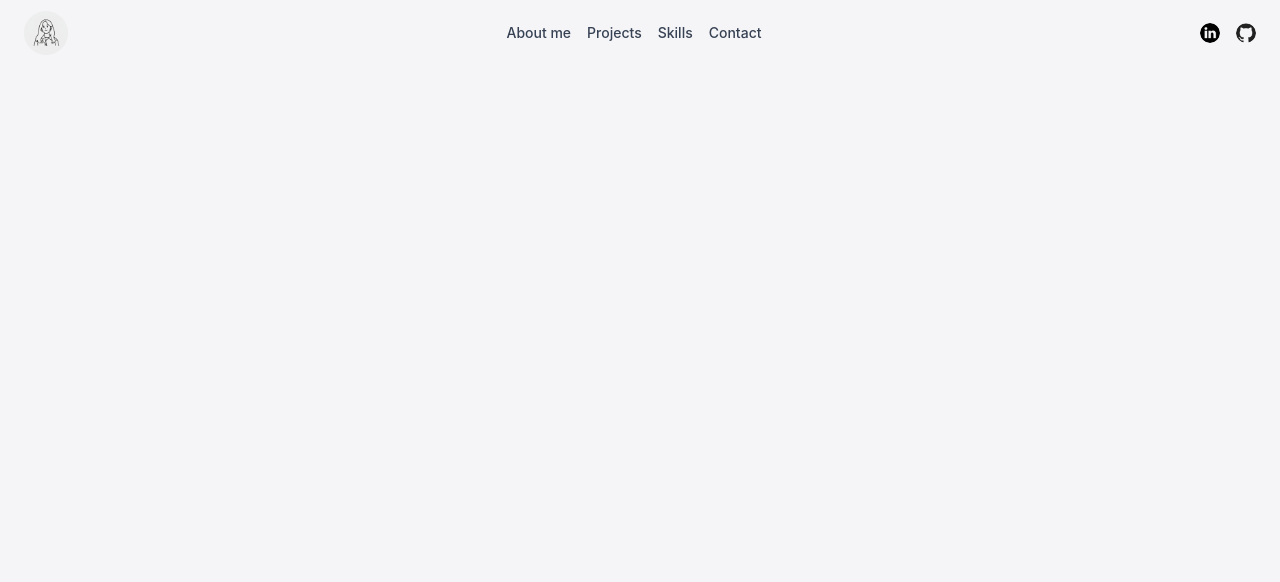
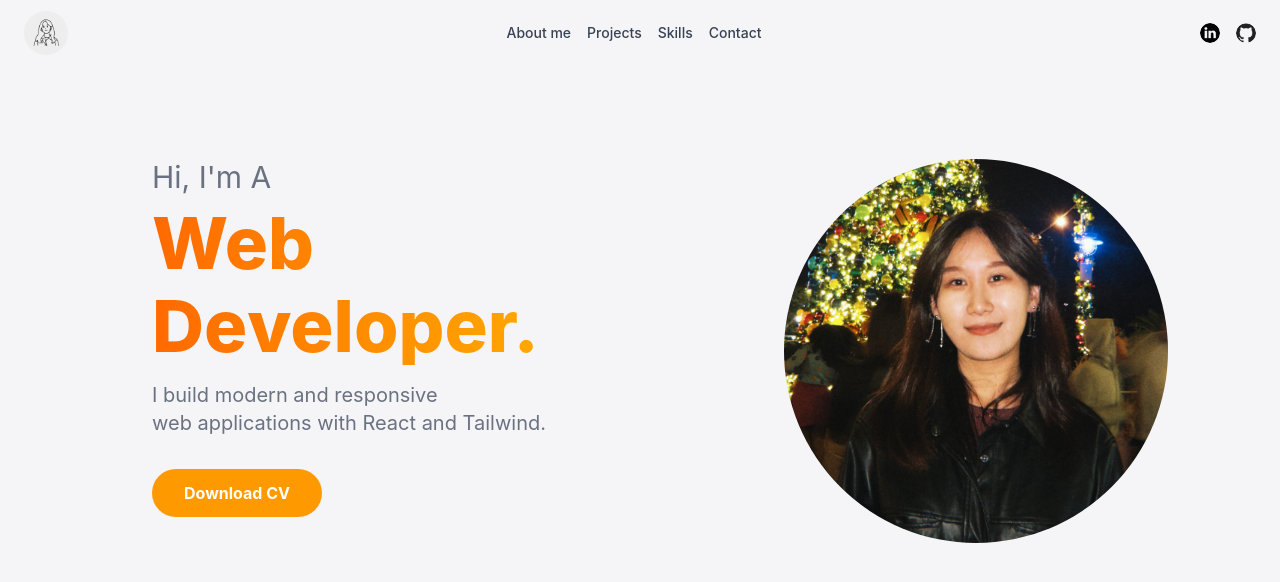
Before and after one commit to emmatwan0707-web/react-portfolio, a React (Vite) app: page / in a window 1280 px wide. Shown: the top 582 px of the page. Built offline with nearby package versions, Linux system fonts and the light colour scheme.

Commit message:
Add Header component

```diff
--- a/package.json
+++ b/package.json
@@ -11,7 +11,8 @@
   },
   "dependencies": {
     "react": "^19.2.0",
-    "react-dom": "^19.2.0"
+    "react-dom": "^19.2.0",
+    "react-simple-typewriter": "^5.0.1"
   },
   "devDependencies": {
     "@eslint/js": "^9.39.1",
--- a/src/App.jsx
+++ b/src/App.jsx
@@ -1,8 +1,12 @@
 import Header from "./components/Header.jsx";
+import Hero from "./components/Hero.jsx";
 
 function App() {
     return (
-        <Header />
+        <div>
+          <Header />
+          <Hero />
+        </div>
     );
 }
 
--- /dev/null
+++ b/src/components/Hero.jsx
@@ -0,0 +1,52 @@
+import React from 'react'
+import profilePic from '../assets/profile-pic.jpg'
+import { Typewriter } from 'react-simple-typewriter'
+
+const Hero = () => {
+    return (
+        <div className="flex flex-col-reverse md:flex-row items-start px-6 md:px-8 pt-22 pb-32 mx-auto gap-0">
+
+            <div className='text-center md:text-left md:max-w-lg md:ml-30 flex-1'>
+                <h2 className='text-3xl text-gray-500'>Hi, I'm A</h2>
+
+                <h1 className='text-6xl md:text-7xl mt-2 font-extrabold leading-[1.1]'>
+                    <div className="bg-gradient-to-r from-orange-500 to-amber-400 bg-clip-text text-transparent">
+                        Web
+                    </div>
+
+                    <div className="flex items-baseline justify-center md:justify-start bg-gradient-to-r from-orange-500 to-amber-400 bg-clip-text text-transparent mt-1">
+                        <span>De</span>
+                        <span className="inline-block min-w-[12ch]">
+              <Typewriter
+                  words={['veloper.', 'signer.']}
+                  loop={0}
+                  typeSpeed={70}
+                  deleteSpeed={50}
+                  delaySpeed={1000}
+              />
+            </span>
+                    </div>
+                </h1>
+
+                <p className="text-xl mt-4 text-gray-500">
+                    I build modern and responsive <br />web applications with React and Tailwind.
+                </p>
+
+                <a href='#' target="_blank" aria-label="Download Emma Duan CV" className="inline-block mt-8 px-8 py-3 bg-amber-500 hover:bg-amber-600 shadow-orange-200 text-white font-bold rounded-full transition duration-300 cursor-pointer outline-none">
+                    Download CV
+                </a>
+            </div>
+
+
+            <div className='flex-shrink-0 md:mr-30 md:ml-30'>
+                <img
+                    src={profilePic}
+                    alt="Profile picture"
+                    className='w-64 md:w-96 h-64 md:h-96 object-cover rounded-full mx-auto'
+                />
+            </div>
+        </div>
+    )
+}
+
+export default Hero
--- a/src/index.css
+++ b/src/index.css
@@ -1,10 +1,10 @@
 @import "tailwindcss";
+@import url('https://fonts.googleapis.com/css2?family=Montserrat:wght@400;700&display=swap');
 
+/* src/index.css */
 body {
-  font-family: 'SF Pro Display', 'SF Pro Text', -apple-system, BlinkMacSystemFont, "Segoe UI", Roboto, "Helvetica Neue", Arial, sans-serif;
+  font-family: 'Montserrat', 'SF Pro Display', 'SF Pro Text', -apple-system, BlinkMacSystemFont, "Segoe UI", Roboto, "Helvetica Neue", Arial, sans-serif;
   background-color: #F5F5F7;
-  display: block;
   margin: 0;
   min-height: 100vh;
-
 }
--- a/tailwind.config.js
+++ b/tailwind.config.js
@@ -7,4 +7,7 @@ export default {
         extend: {},
     },
     plugins: [],
+    fontFamily: {
+        montserrat: ['Montserrat', 'sans-serif'],
+    },
 }
```
Also changed, not shown: src/assets/profile-pic.jpg (added), 1 other file (tests, documents, lock files or other folders).
